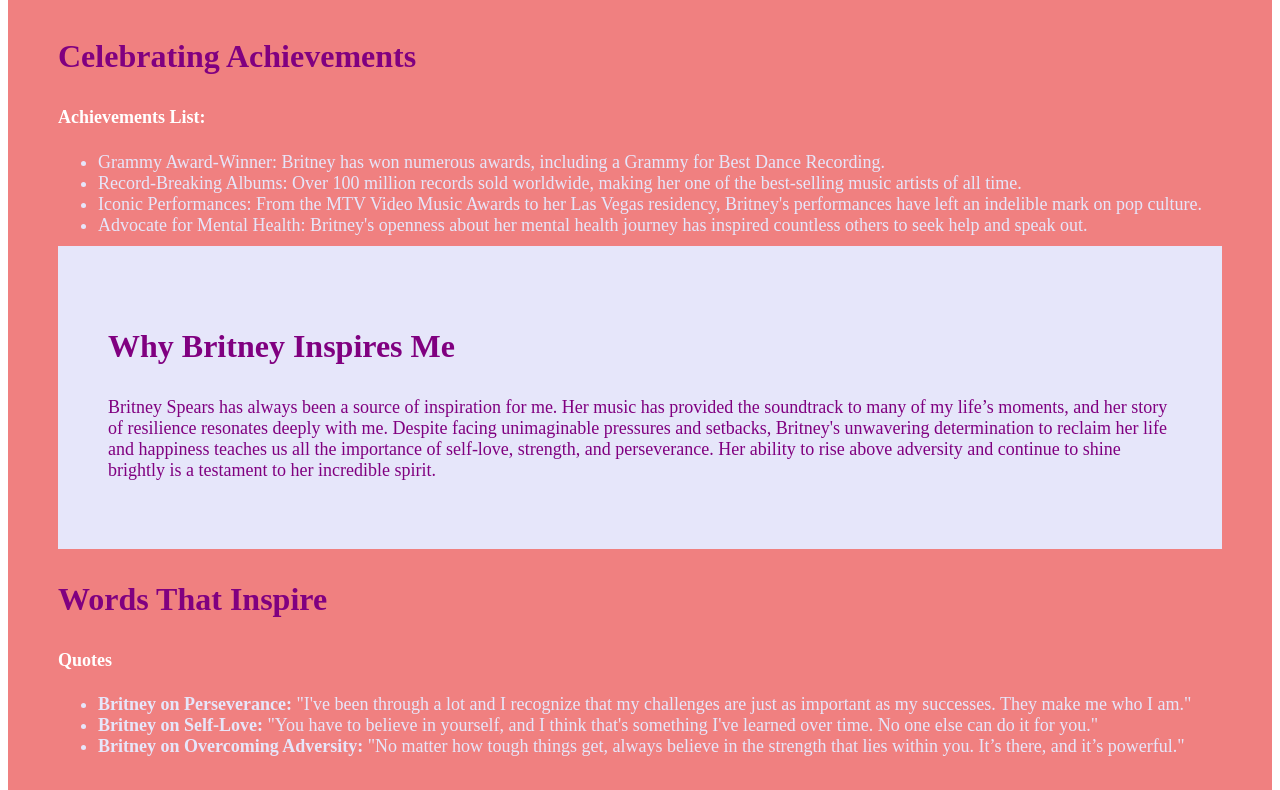
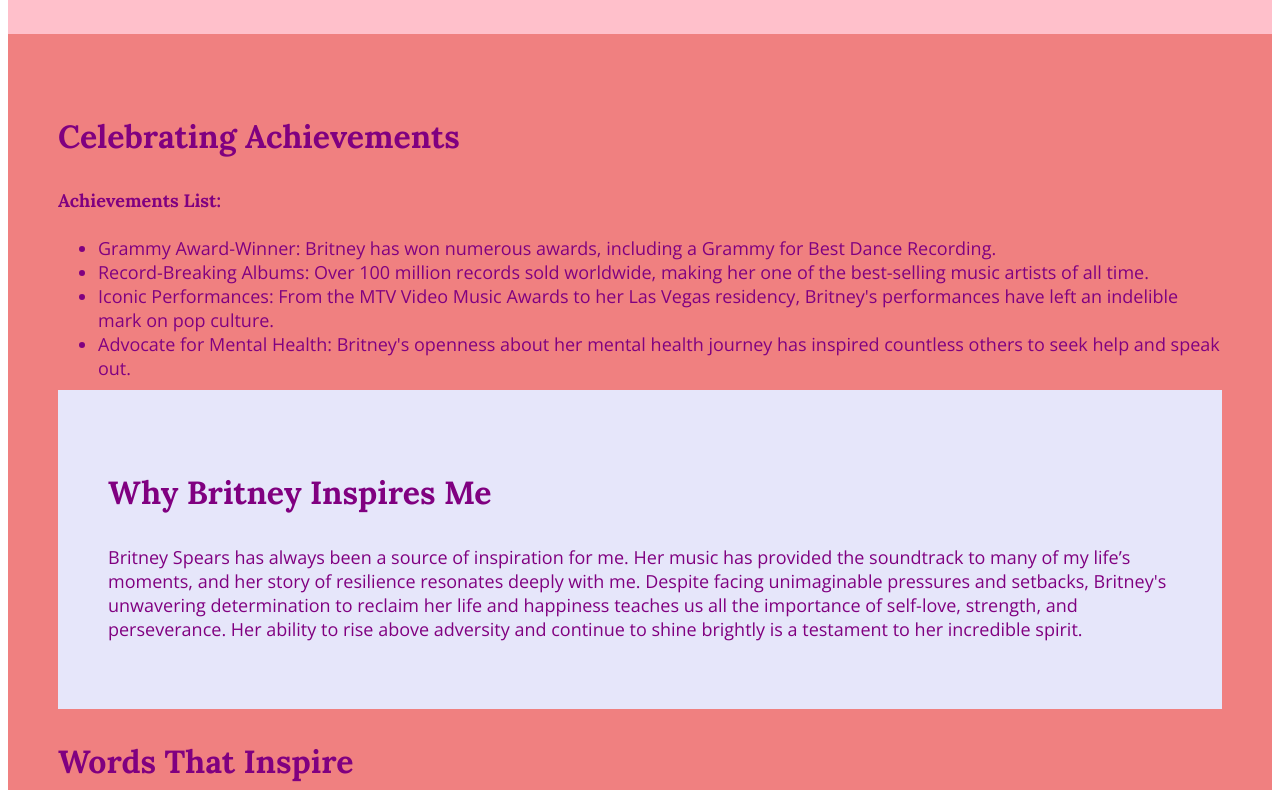
Before and after one commit to MurielCristina/Inspiring-Female-Role-Model, a plain HTML site: page index.html in a window 1280 px wide. Shown: the part 5052-5842 px from the top of the page. Drawn offline with nearby package versions, Linux system fonts and the light colour scheme.

Commit message:
added custom fonts

```diff
--- a/index.html
+++ b/index.html
@@ -4,7 +4,34 @@
     <meta charset="UTF-8" />
     <meta name="viewport" content="width=device-width, initial-scale=1.0" />
     <title>Britney Spears: A True Inspiration</title>
+    <link
+      href="https://fonts.googleapis.com/css2?family=Lora:wght@400;700&family=Open+Sans:wght@400;700&display=swap"
+      rel="stylesheet"
+    />
+
     <style>
+      body {
+        font-family: "Open Sans", sans-serif;
+      }
+
+      h1,
+      h2,
+      h3,
+      h4,
+      h5,
+      h6 {
+        font-family: "Lora", serif;
+        color: #800080; /* Deep Purple */
+      }
+
+      p,
+      ul,
+      li,
+      button,
+      a {
+        font-family: "Open Sans", sans-serif;
+        color: #800080; /* Deep Purple */
+      }
       header {
         background-color: #800080;
         display: flex;
```
Also changed, not shown: 1 other file.
